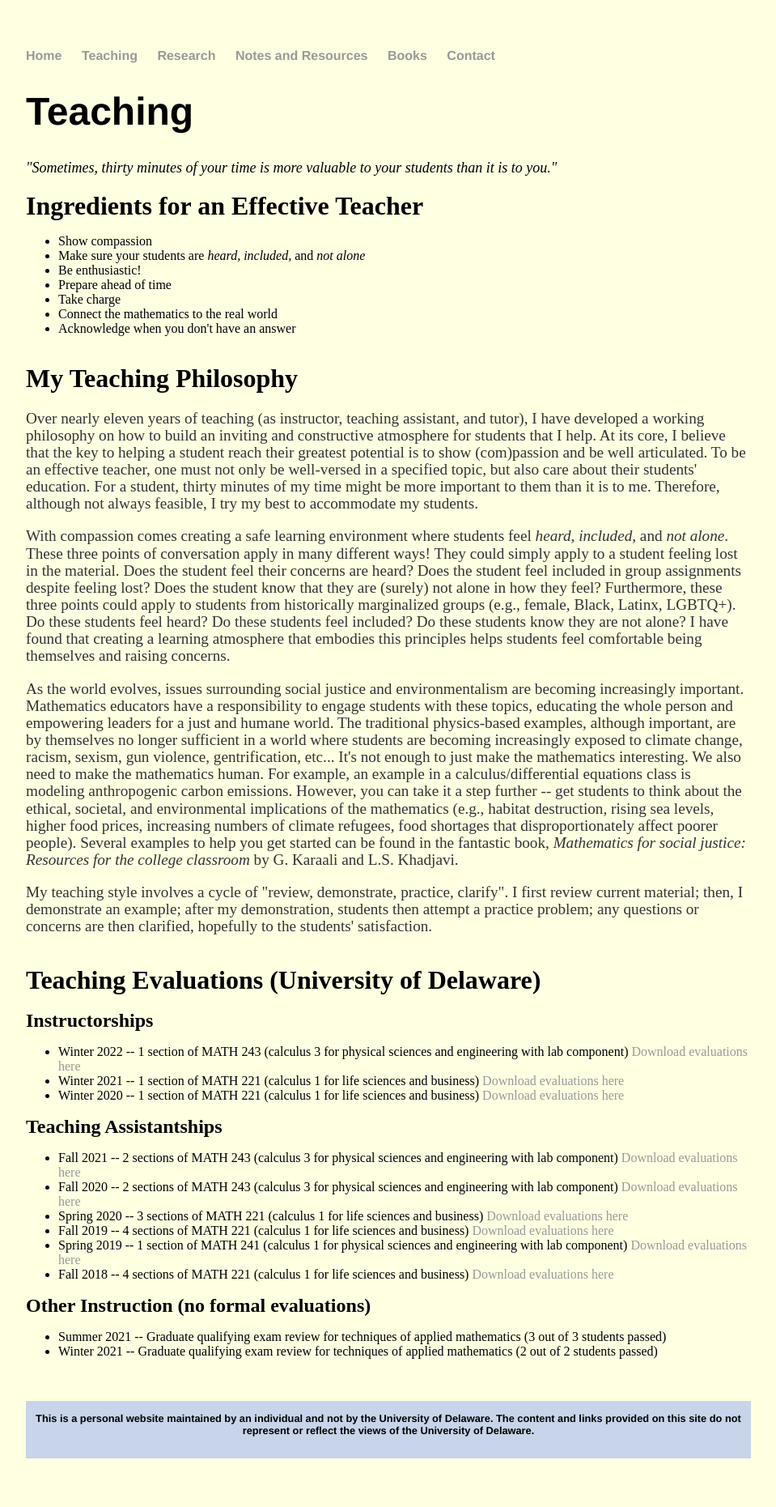
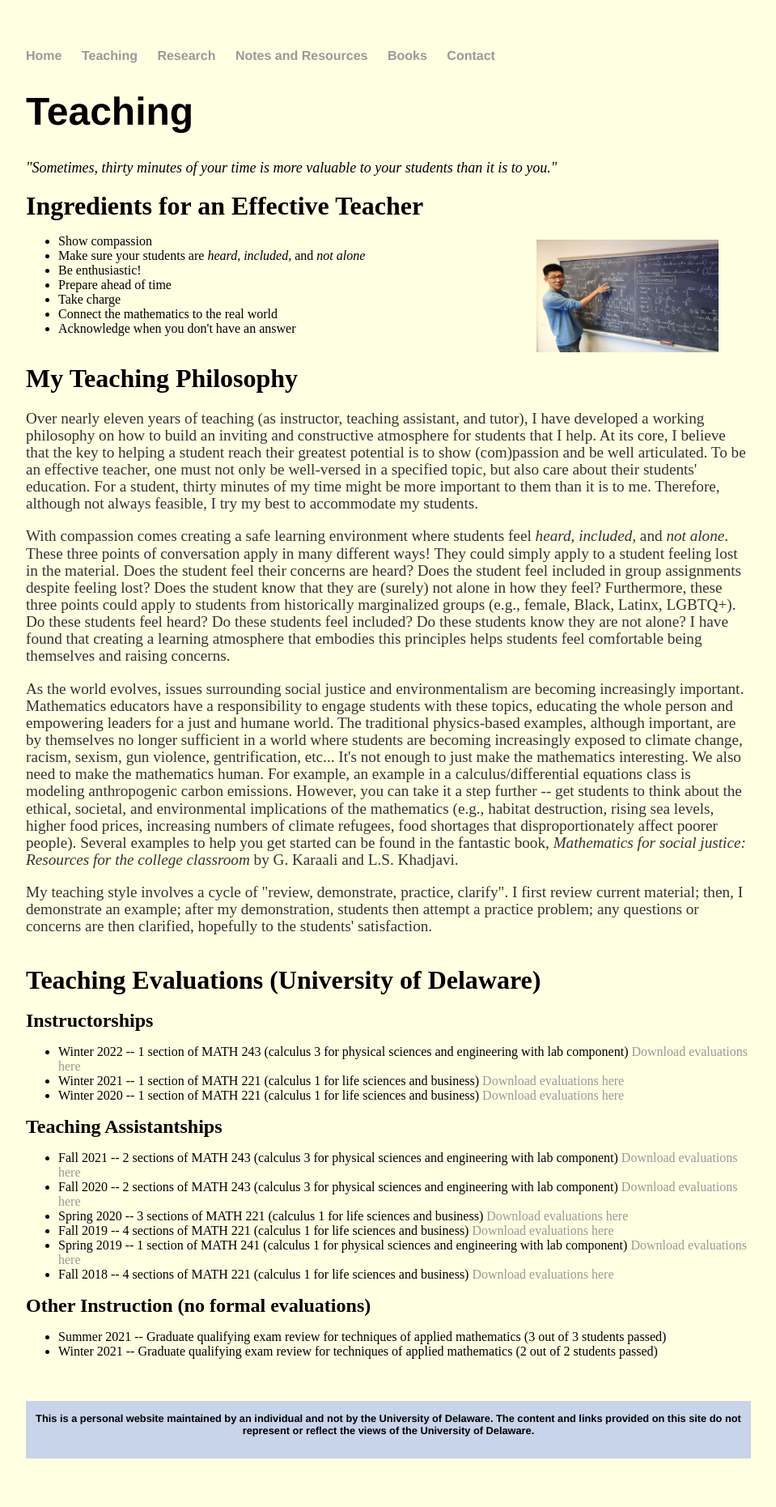
Before and after one commit to jhknakao/jhknakao.github.io, a Jekyll site: the page built from teaching.html, in a window 1280 px wide. Shown: the whole page at 81% size, without its empty margins (160-1119 px from the left). Built offline with Jekyll 4.4.1, drawn with Linux system fonts in a browser that asks for light colours.

Commit message:
Update teaching.html

```diff
--- a/teaching.html
+++ b/teaching.html
@@ -7,6 +7,7 @@
 	<font size="4"><i>"Sometimes, thirty minutes of your time is more valuable to your students than it is to you."</i></font>
 	<br>
 	<br>
+	<p style="padding:40px;float:right;"><img src="images/Nakao_presenting.jpg" width="225" height=auto></p>
 	<font size="6"><b>Ingredients for an Effective Teacher</b></font>
 	<ul>
 		<li>Show compassion</li>
```
